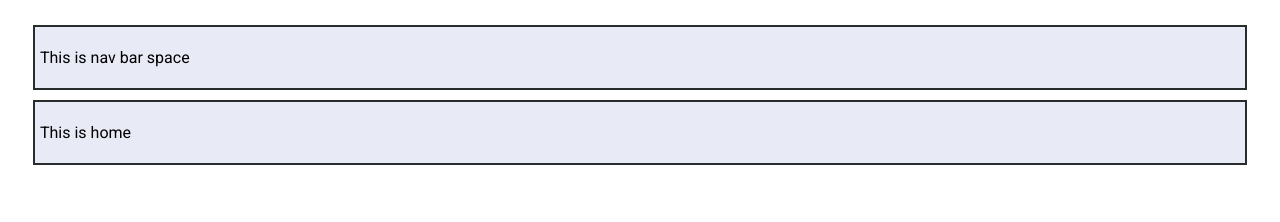
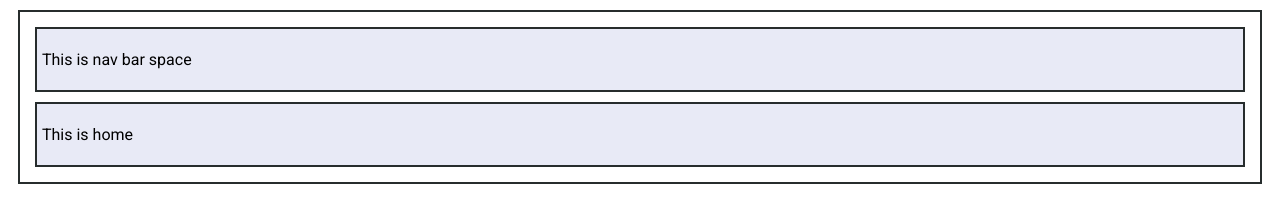
Before and after one commit to ckhatri03/htmllearning, a plain HTML site: page index.html in a window 1280 px wide. Drawn offline with Linux system fonts and the light colour scheme.

Commit message:
margintest4

```diff
--- a/assets/css/styles.css
+++ b/assets/css/styles.css
@@ -3,6 +3,7 @@
     max-height: auto;
     margin: 10px;
     padding: 5px;
+    border: 2px solid #272D2D;
 }
 
 .divborder {
```
